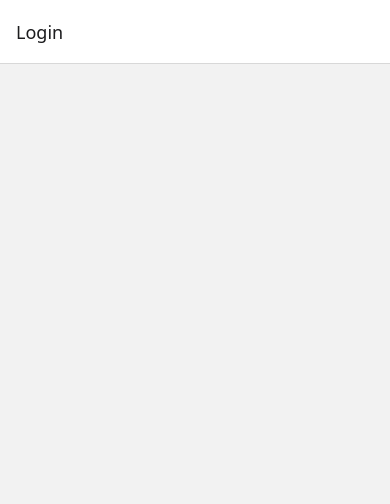
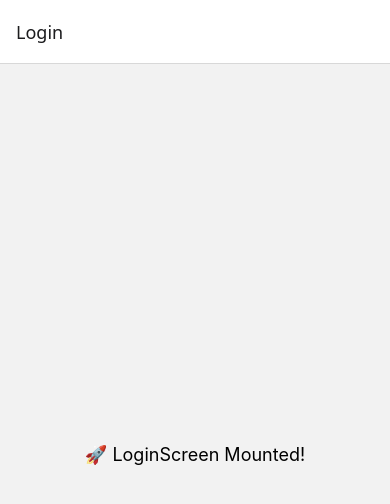
Before and after one commit to robmathis/travel-planner, a React Native app: screen /Login in a window 390 px wide. Shown: the top 504 px of the page. Built offline with nearby package versions, Linux system fonts and the light colour scheme.

Commit message:
Sanity check: minimal LoginScreen render

```diff
--- a/screens/LoginScreen.tsx
+++ b/screens/LoginScreen.tsx
@@ -1,17 +1,15 @@
-import React, { useState } from 'react';
-import {
-  View,
-  Text,
-  TextInput,
-  Button,
-  Alert,
-  StyleSheet,
-  ActivityIndicator,
-  Platform,
-} from 'react-native';
-import { useNavigation } from '@react-navigation/native';
-import { supabase } from '../lib/supabase';
+import React from 'react';
+import { View, Text, StyleSheet } from 'react-native';
 
 export default function LoginScreen() {
-  // ... rest of code
+  return (
+    <View style={styles.container}>
+      <Text style={styles.text}>🚀 LoginScreen Mounted!</Text>
+    </View>
+  );
 }
+
+const styles = StyleSheet.create({
+  container: { flex: 1, justifyContent: 'center', alignItems: 'center' },
+  text: { fontSize: 18 },
+});
```
